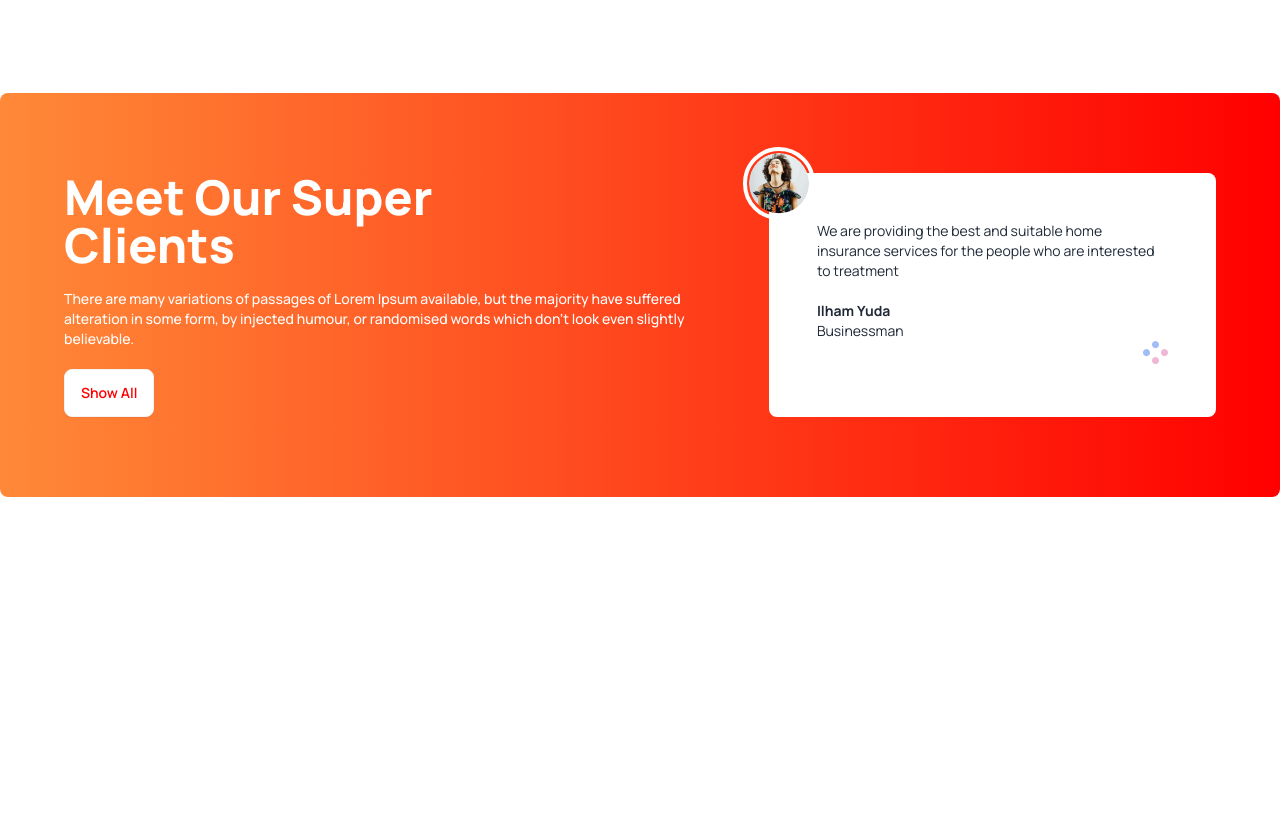
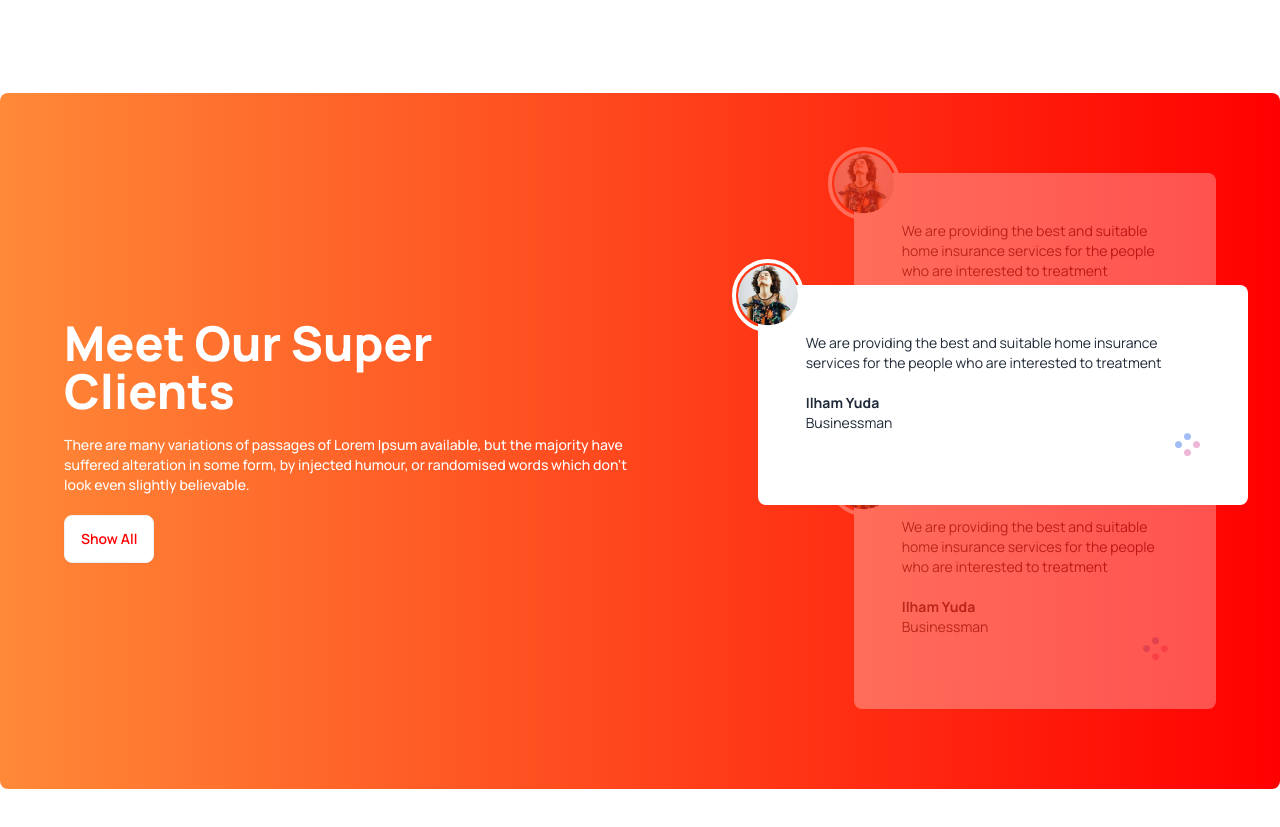
Before and after one commit to jubaerahmedtamim/tea-house-jubaer, a plain HTML site: page index.html in a window 1280 px wide. Shown: the part 1861-2688 px from the top of the page. Before the commit the page ends 2454 px from the top, so only its background shows below. Drawn offline with nearby package versions, Linux system fonts and the light colour scheme.

Commit message:
review done

```diff
--- a/index.html
+++ b/index.html
@@ -145,19 +145,54 @@
 
         </section>
         <!-- super client section -->
-        <section class="my-24 flex flex-col gap-14 lg:flex-row bg-gradient-to-r from-[#FF8938] to-[#F00] px-16 py-20 rounded-lg">
+        <section
+            class="my-24 flex flex-col gap-14 lg:flex-row bg-gradient-to-r from-[#FF8938] to-[#F00] px-16 py-20 rounded-lg">
+            <div class="flex items-center lg:pr-36">
                 <div class="space-y-5 ">
                     <h3 class="text-5xl font-extrabold text-white">Meet Our Super <br> Clients</h3>
-                <p class="text-sm font-medium text-white">There are many variations of passages of Lorem Ipsum available, but the majority have suffered alteration in some form, by injected humour, or randomised words which don't look even slightly believable. </p>
+                    <p class="text-sm font-medium text-white">There are many variations of passages of Lorem Ipsum
+                        available, but the majority have suffered alteration in some form, by injected humour, or
+                        randomised words which don't look even slightly believable. </p>
                     <button class="btn bg-white text-[#F00]">Show All</button>
                 </div>
-            <div class="bg-white relative p-12 rounded-lg ">
-                <img class="absolute -top-5 -left-5 outline outline-4 outline-offset-2 outline-[#FFf] rounded-full" src="./images/client.png" alt="">
-                <p class="text-sm mb-5">We are providing the best and suitable home insurance services for the people who are interested to treatment</p>
+            </div>
+            <!-- review container -->
+            <div class="relative ">
+                <!-- next review -->
+                <div class="bg-white opacity-30 relative p-12 z-10 rounded-lg mb-14 ">
+                    <img class="absolute -top-5 -left-5 outline outline-4 outline-offset-2 outline-[#FFf] rounded-full"
+                        src="./images/client.png" alt="">
+                    <p class="text-sm mb-5">We are providing the best and suitable home insurance services for the
+                        people who are interested to treatment</p>
                     <h4 class="text-sm font-bold">Ilham Yuda</h4>
                     <p class="text-sm">Businessman</p>
                     <div class="flex justify-end">
                         <img src="./images/circles.png" alt="">
+                    </div>
+                </div>
+                <!-- current review -->
+                <div class="bg-white absolute top-28 lg:-left-24 z-20 p-12 lg:w-[490px] rounded-lg ">
+                    <img class="absolute -top-5 -left-5 outline outline-4 outline-offset-2 outline-[#FFf] rounded-full"
+                        src="./images/client.png" alt="">
+                    <p class="text-sm mb-5">We are providing the best and suitable home insurance services for the
+                        people who are interested to treatment</p>
+                    <h4 class="text-sm font-bold">Ilham Yuda</h4>
+                    <p class="text-sm">Businessman</p>
+                    <div class="flex justify-end">
+                        <img src="./images/circles.png" alt="">
+                    </div>
+                </div>
+                <!-- previous review -->
+                <div class="bg-white opacity-30 z-10 relative p-12 rounded-lg ">
+                    <img class="absolute -top-5 -left-5 outline outline-4 outline-offset-2 outline-[#FFf] rounded-full"
+                        src="./images/client.png" alt="">
+                    <p class="text-sm mb-5">We are providing the best and suitable home insurance services for the
+                        people who are interested to treatment</p>
+                    <h4 class="text-sm font-bold">Ilham Yuda</h4>
+                    <p class="text-sm">Businessman</p>
+                    <div class="flex justify-end">
+                        <img src="./images/circles.png" alt="">
+                    </div>
                 </div>
             </div>
         </section>
```
Lines whose indentation alone changed are shown as unchanged.
